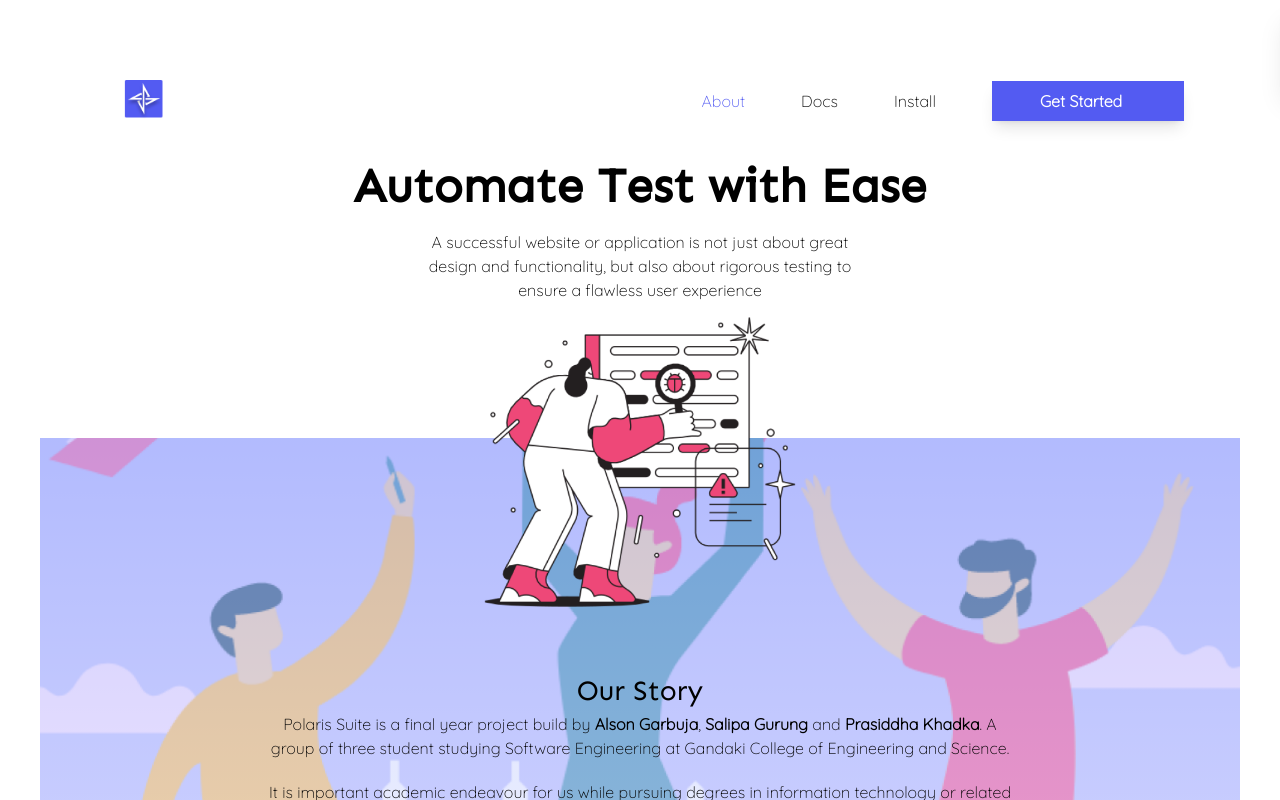
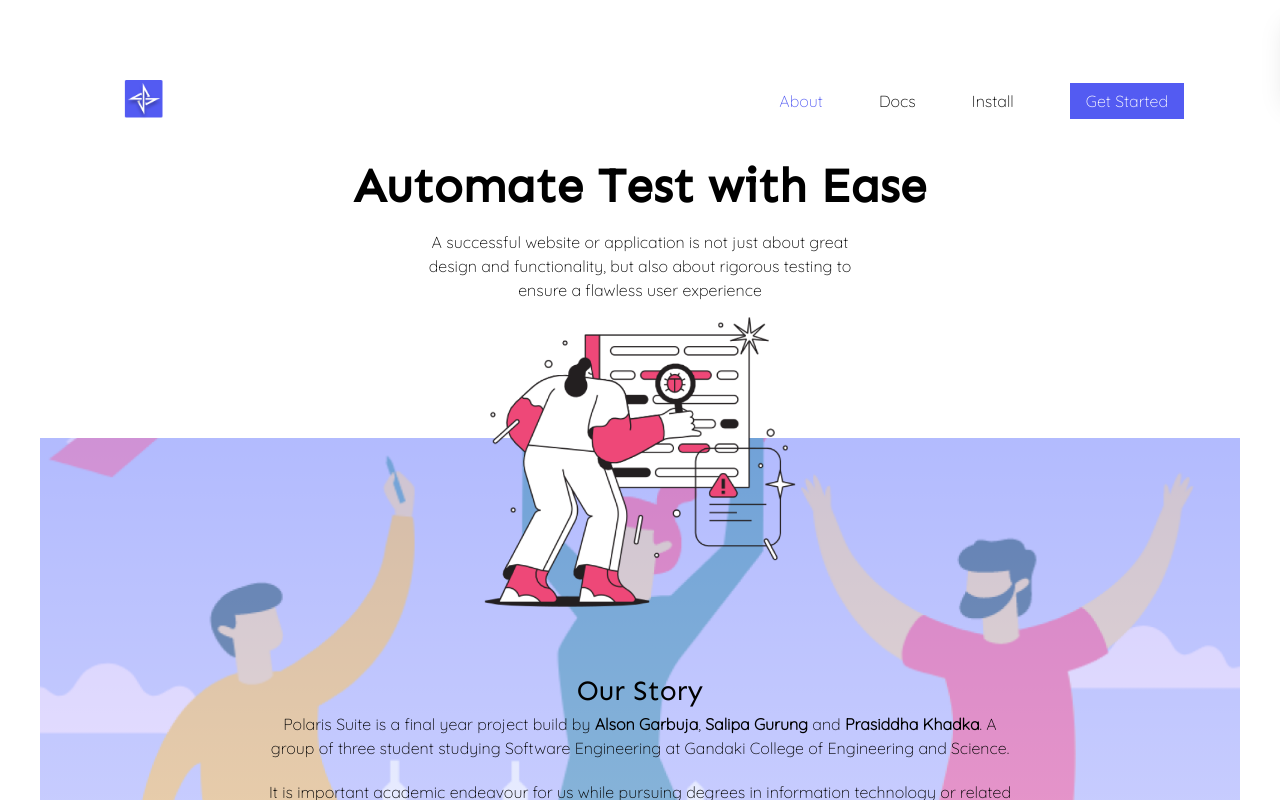
Before and after one commit to college-related/polaris-suite-web, a React (Vite) app: page /about in a window 1280 px wide. Shown: the top 800 px of the page. Built offline with nearby package versions, Linux system fonts and the light colour scheme.

Commit message:
fix: fix navbar nav menus css

```diff
--- a/src/components/Navbar.tsx
+++ b/src/components/Navbar.tsx
@@ -1,7 +1,6 @@
 import { useState } from "react";
 import { polaris_logo } from "../assets/images";
-import Button from "./Button";
-import { Link, useLocation } from "react-router-dom";
+import { Link, NavLink, useLocation } from "react-router-dom";
 import { X } from "react-feather";
 
 const Navbar = () => {
@@ -14,7 +13,7 @@ const Navbar = () => {
 
   return (
     <div className=" navbar font-quicksand font-extralight flex justify-between items-center py-7 sm:px-24 sm:pt-20 ">
-      <div className="padding_cls flex items-center w-full justify-between px-7">
+      <div className="padding_cls flex items-center w-full sm:w-fit justify-between px-7">
         <div className="logo_container w-10">
           <Link to="/">
             <img src={polaris_logo} alt="logo"></img>
@@ -27,7 +26,6 @@ const Navbar = () => {
         </div>
       </div>
 
-      {
       <div
         className={`bg-primary w-full fixed h-screen top-0 ease-in-out transition-all duration-300 items-center font-extralight text-2xl z-30 ${
           showNavbar ? "right-0" : "-right-full"
@@ -59,7 +57,6 @@ const Navbar = () => {
           <li onClick={handleShowNavbar} className="bg-primary h-16 flex items-center">Install</li>
         </ul>
       </div>
-      }
       <div className="nav_items hidden sm:flex">
         <ul className="flex space-x-14 items-center">
           <Link
@@ -79,14 +76,10 @@ const Navbar = () => {
             <li>Docs</li>
           </Link>
           <li className="cursor-pointer">Install</li>
-          <li className="shadow-lg w-48 bg-primary">
-            <Button
-              onClick={() => alert("Button 1 is clicked !")}
-              variant="default"
-              size="lg"
-            >
+          <li>
+            <NavLink to="/auth/login" className="bg-primary text-white px-4 py-2">
               Get Started
-            </Button>
+            </NavLink>
           </li>
         </ul>
       </div>
--- a/src/index.css
+++ b/src/index.css
@@ -5,6 +5,16 @@
 @tailwind base;
 @tailwind components;
 @tailwind utilities;
+
+@layer base {
+  h1 {
+    @apply text-3xl font-bold;
+  }
+
+  a {
+    @apply text-blue-500;
+  }
+}
 
 @layer components {
   .btn {
```
Lines whose indentation alone changed are shown as unchanged.
